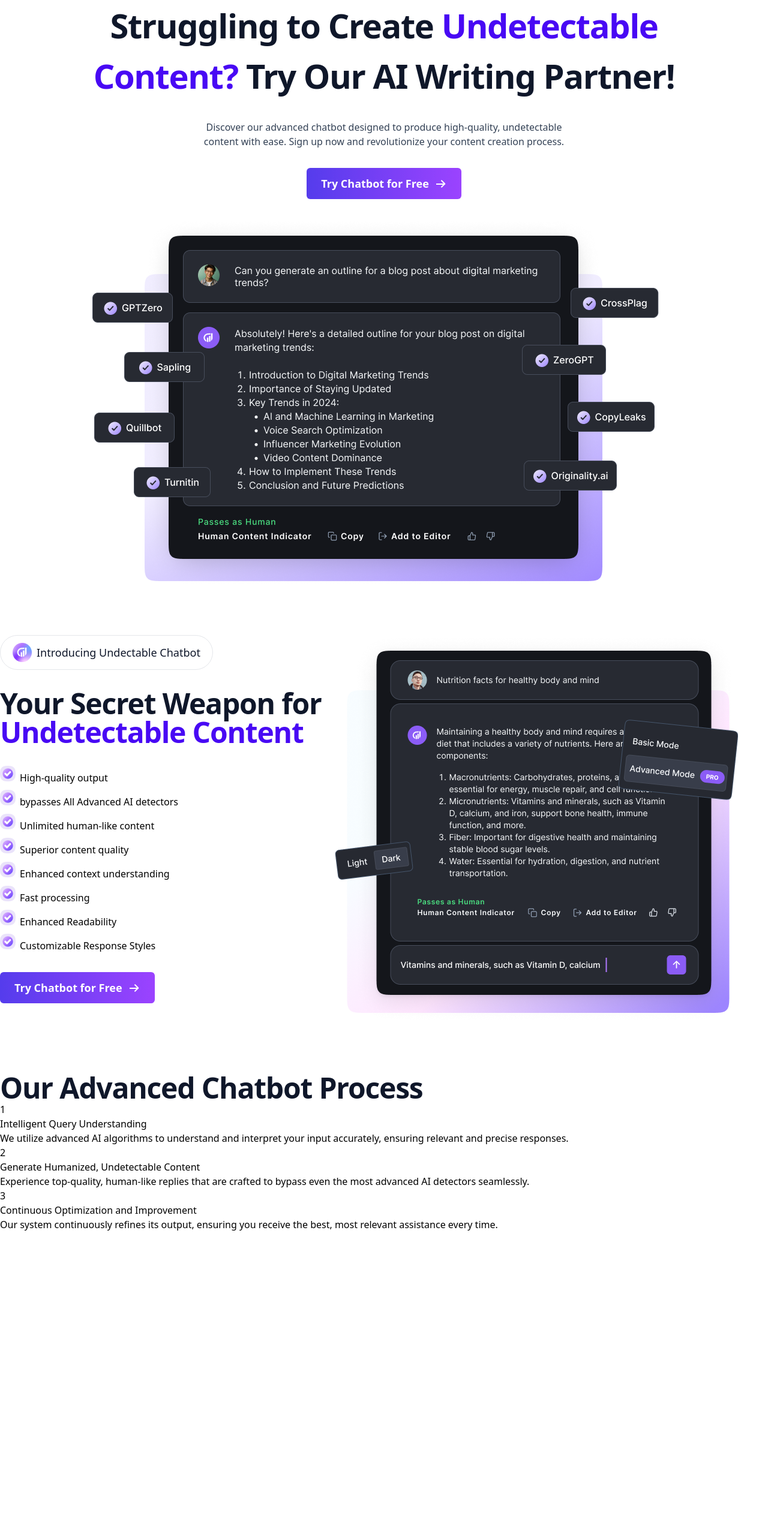
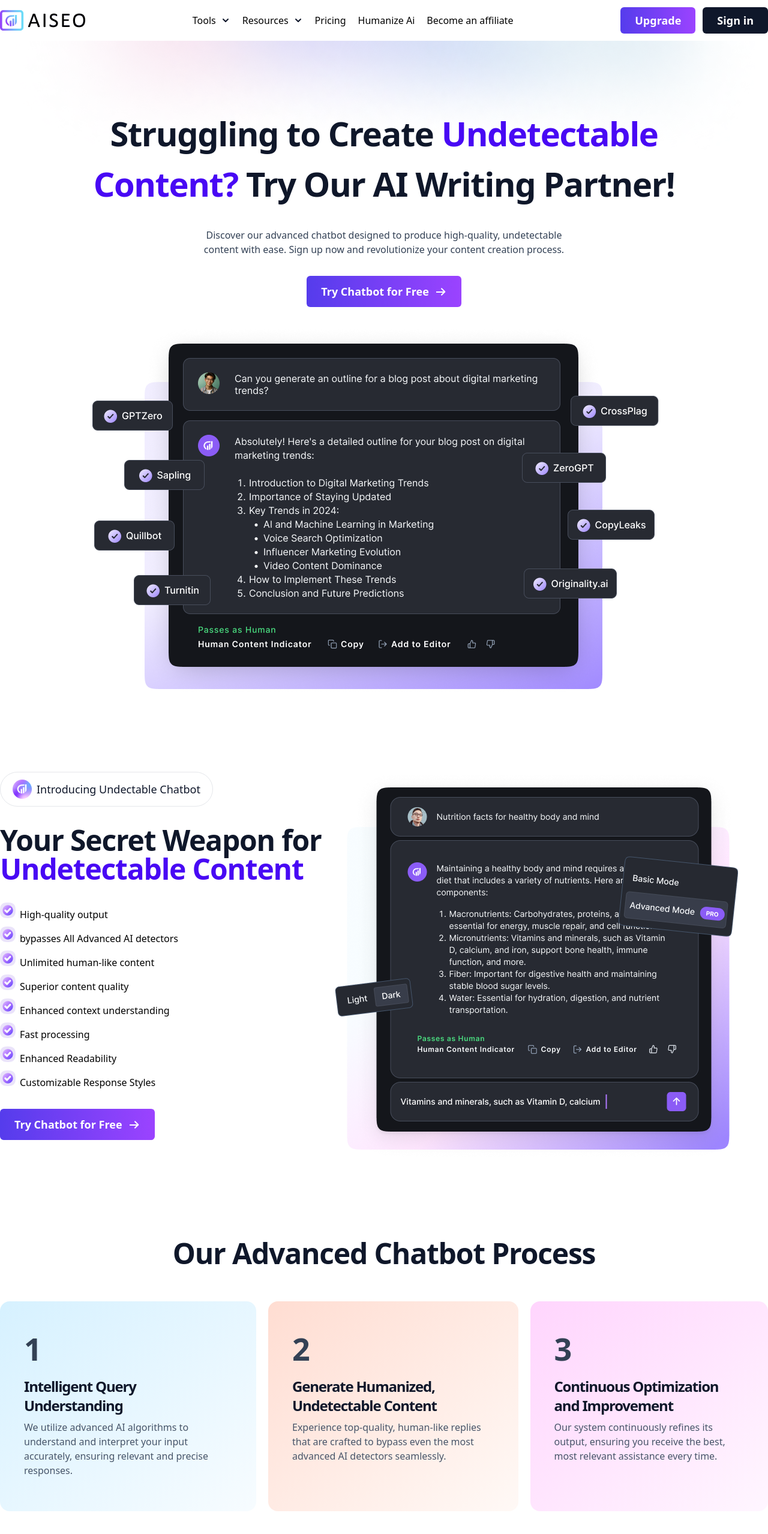
Before and after one commit to mhlehri/sections, a plain HTML site: page index.html in a window 1280 px wide. Shown: the whole page at 60% size. Before the commit the page ends 2134 px from the top, so only its background shows below. Drawn offline with nearby package versions, Linux system fonts and the light colour scheme.

Commit message:
added : Our Advanced Chatbot Process section and navbar

```diff
--- a/index.html
+++ b/index.html
@@ -7,7 +7,70 @@
     <script src="https://cdn.tailwindcss.com"></script>
   </head>
   <body>
-    <section class="">
+    <header class="bg-white">
+      <nav
+        class="mx-auto max-w-[1400px] py-3 flex justify-between items-center"
+      >
+        <img src="./logo.png" alt="" class="h-fit" />
+        <ul class="flex gap-5 font-medium">
+          <li class="flex gap-2 items-center">
+            Tools
+            <svg
+              width="16"
+              height="16"
+              viewBox="0 0 16 16"
+              fill="none"
+              xmlns="http://www.w3.org/2000/svg"
+            >
+              <path
+                d="M4 6L8 10L12 6"
+                stroke="#0F172A"
+                stroke-width="2"
+                stroke-linecap="round"
+                stroke-linejoin="round"
+              />
+            </svg>
+          </li>
+          <li class="flex gap-2 items-center">
+            Resources
+            <svg
+              width="16"
+              height="16"
+              viewBox="0 0 16 16"
+              fill="none"
+              xmlns="http://www.w3.org/2000/svg"
+            >
+              <path
+                d="M4 6L8 10L12 6"
+                stroke="#0F172A"
+                stroke-width="2"
+                stroke-linecap="round"
+                stroke-linejoin="round"
+              />
+            </svg>
+          </li>
+          <li>Pricing</li>
+          <li>Humanize Ai</li>
+          <li>Become an affiliate</li>
+        </ul>
+        <div class="flex gap-3">
+          <button
+            class="rounded-md bg-gradient-to-r from-[#553CEC] to-[#9B43FF] flex items-center py-2 px-6 text-white text-lg font-semibold gap-3 mx-auto"
+          >
+            Upgrade
+          </button>
+          <button
+            class="rounded-md bg-slate-900 flex items-center py-2 px-6 text-white text-lg font-semibold gap-3 mx-auto"
+          >
+            Sign in
+          </button>
+        </div>
+      </nav>
+      <div class="h-28">
+        <img src="./image.png" alt="" />
+      </div>
+    </header>
+    <section>
       <div class="mx-auto w-fit max-w-[972px] text-center space-y-8">
         <h1
           class="text-[56px] text-slate-900 font-bold -tracking-wide text-balance"
@@ -63,7 +126,7 @@
         <img src="./Group 39712.png" alt="" />
       </div>
     </section>
-    <section class="mx-auto max-w-screen-xl flex my-20">
+    <section class="mx-auto max-w-screen-xl flex my-32">
       <div class="space-y-8">
         <div
           class="border w-fit py-3 px-5 rounded-full flex items-center gap-2 text-lg text-slate-900"
@@ -127,33 +190,49 @@
       <img src="./Group 39713.png" alt="" />
     </section>
     <section class="mx-auto max-w-screen-xl my-20">
-      <h2 class="text-5xl font-bold tracking-tight text-slate-900">
+      <h2
+        class="text-5xl font-bold tracking-tight text-slate-900 mb-14 text-center"
+      >
         Our Advanced Chatbot Process
       </h2>
-      <div>
-        <h1>1</h1>
-        <h4>Intelligent Query Understanding</h4>
-        <p>
+      <div class="flex justify-between *:max-w-[427px] gap-5">
+        <div
+          class="bg-gradient-to-br from-[#D6F1FF] to-[#F7FCFF] p-10 rounded-2xl space-y-2"
+        >
+          <h1 class="text-[52px] text-slate-700 font-semibold">1</h1>
+          <h4 class="text-slate-900 text-2xl tracking-tighter font-semibold">
+            Intelligent Query Understanding
+          </h4>
+          <p class="text-slate-600 font-medium">
             We utilize advanced AI algorithms to understand and interpret your
             input accurately, ensuring relevant and precise responses.
           </p>
         </div>
-      <div>
-        <h1>2</h1>
-        <h4>Generate Humanized, Undetectable Content</h4>
-        <p>
-          Experience top-quality, human-like replies that are crafted to bypass
-          even the most advanced AI detectors seamlessly.
+        <div
+          class="bg-gradient-to-br from-[#FFDDD2] to-[#FFF9F6] p-10 rounded-2xl space-y-2"
+        >
+          <h1 class="text-[52px] text-slate-700 font-semibold">2</h1>
+          <h4 class="text-slate-900 text-2xl tracking-tighter font-semibold">
+            Generate Humanized, Undetectable Content
+          </h4>
+          <p class="text-slate-600 font-medium">
+            Experience top-quality, human-like replies that are crafted to
+            bypass even the most advanced AI detectors seamlessly.
           </p>
         </div>
-      <div>
-        <h1>3</h1>
-        <h4>Continuous Optimization and Improvement</h4>
-        <p>
+        <div
+          class="bg-gradient-to-br from-[#FFD5FD] to-[#FFF6FF] p-10 pb-20 rounded-2xl space-y-2"
+        >
+          <h1 class="text-[52px] text-slate-700 font-semibold">3</h1>
+          <h4 class="text-slate-900 text-2xl tracking-tighter font-semibold">
+            Continuous Optimization and Improvement
+          </h4>
+          <p class="text-slate-600 font-medium">
             Our system continuously refines its output, ensuring you receive the
             best, most relevant assistance every time.
           </p>
         </div>
+      </div>
     </section>
   </body>
 </html>
```
Also changed, not shown: image.png (added), logo.png (added). Lines whose indentation alone changed are shown as unchanged.
